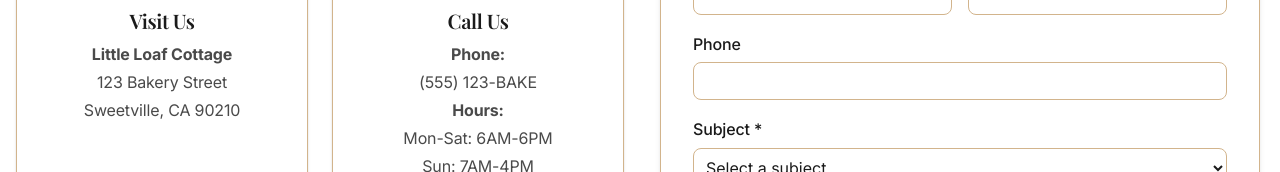
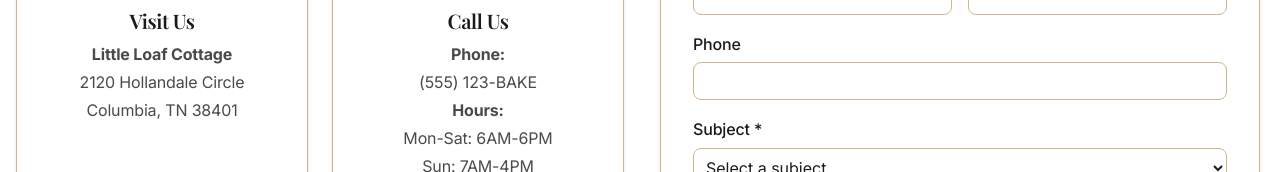
Before and after one commit to Michaelodaumeh/little-loaf-cottage, a React (Vite) app: page /contact in a window 1280 px wide. Shown: the part 500-672 px from the top of the page. Built offline with nearby package versions, Linux system fonts and the light colour scheme; no server answers.

Commit message:
initial commit

```diff
--- a/src/components/Contact.jsx
+++ b/src/components/Contact.jsx
@@ -86,8 +86,8 @@ export default function Contact() {
                 <div className="contact-icon">📍</div>
                 <h4>Visit Us</h4>
                 <p><strong>Little Loaf Cottage</strong></p>
-                <p>123 Bakery Street</p>
-                <p>Sweetville, CA 90210</p>
+                <p>2120 Hollandale Circle</p>
+                <p>Columbia, TN 38401</p>
               </div>
 
               <div className="contact-card">
```
